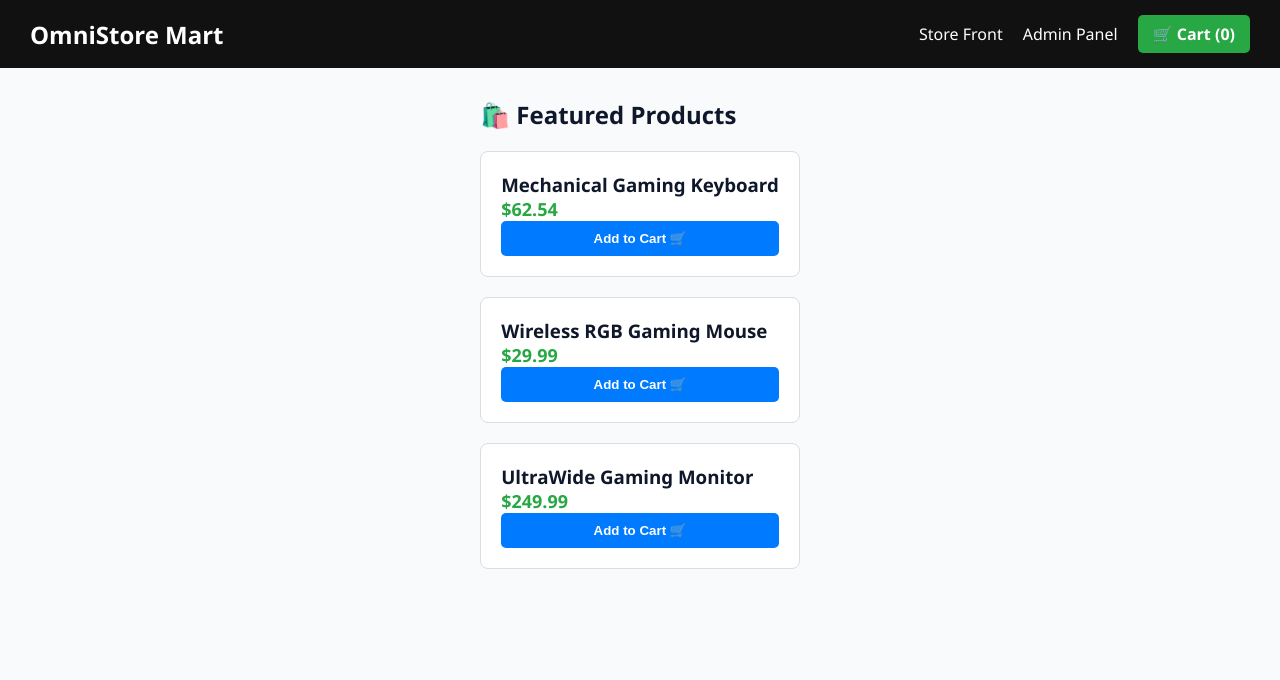
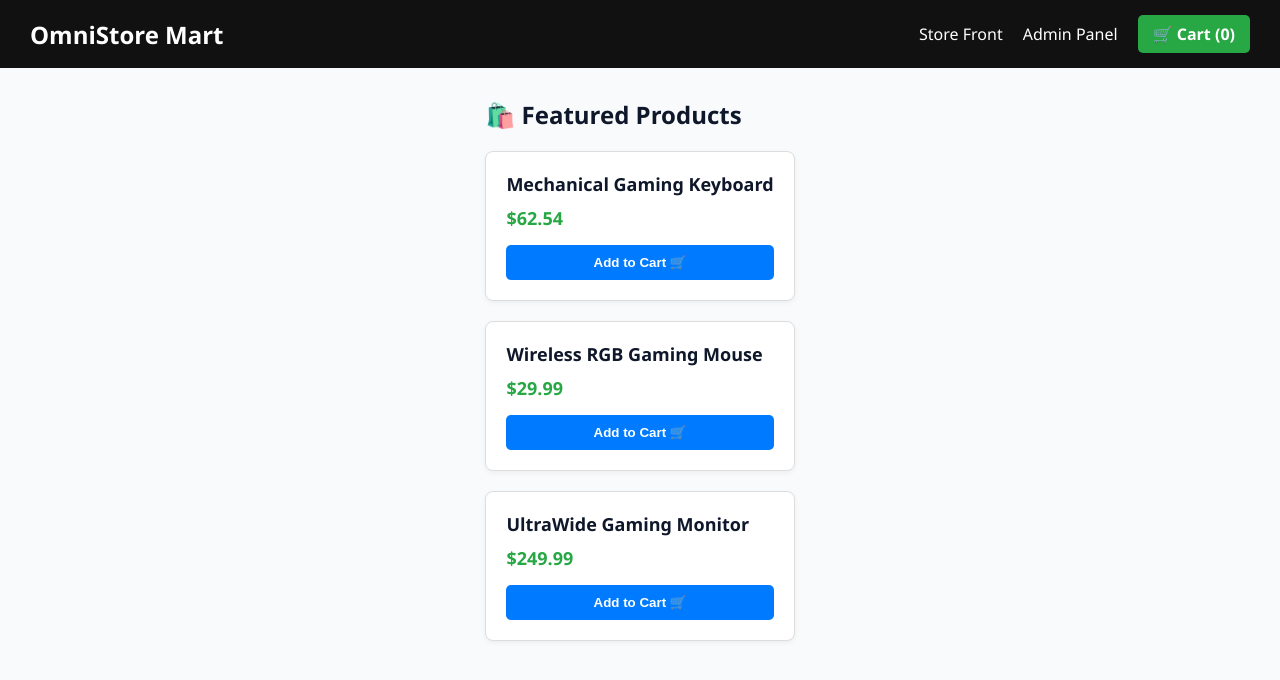
Before and after one commit to amirextra200-clou/omnistore, a React (Vite) app: page / in a window 1280 px wide. Shown: the top 680 px of the page. Built offline with nearby package versions, Linux system fonts and the light colour scheme.

Commit message:
Fix store front grid layout and restore admin panel route

```diff
--- a/src/App.jsx
+++ b/src/App.jsx
@@ -1,9 +1,9 @@
 import React, { useState, useEffect } from 'react';
 import { BrowserRouter as Router, Routes, Route, Link } from 'react-router-dom';
-import Cart from './pages/Cart'; // Sahi path: pages folder ke andar hai
+import Cart from './pages/Cart';
 
 function App() {
-  // Cart state
+  // Cart state with localStorage
   const [cart, setCart] = useState(() => {
     try {
       const savedCart = localStorage.getItem('omnistore_cart');
@@ -15,12 +15,12 @@ function App() {
 
   // Products state (Store Front ke liye)
   const [products, setProducts] = useState([
-    { id: 1, title: 'Mechanical Gaming Keyboard', price: 62.54, image: '' },
-    { id: 2, title: 'Wireless RGB Gaming Mouse', price: 29.99, image: '' },
-    { id: 3, title: 'UltraWide Gaming Monitor', price: 249.99, image: '' },
+    { id: 1, title: 'Mechanical Gaming Keyboard', price: 62.54 },
+    { id: 2, title: 'Wireless RGB Gaming Mouse', price: 29.99 },
+    { id: 3, title: 'UltraWide Gaming Monitor', price: 249.99 },
   ]);
 
-  // Save cart to localStorage so it doesn't disappear on reload
+  // Save cart to localStorage
   useEffect(() => {
     localStorage.setItem('omnistore_cart', JSON.stringify(cart));
   }, [cart]);
@@ -75,17 +75,17 @@ function App() {
 
       {/* Routes */}
       <Routes>
-        {/* Store Front Page */}
+        {/* Store Front Page (Fixed Grid) */}
         <Route
           path="/"
           element={
-            <div style={{ padding: '30px', maxWidth: '1000px', margin: '0 auto' }}>
+            <div style={{ padding: '30px', maxWidth: '1200px', margin: '0 auto' }}>
               <h2>🛍️ Featured Products</h2>
-              <div style={{ display: 'grid', gridTemplateColumns: 'repeat(auto-fit, minmax(250px, 1fr))', gap: '20px', marginTop: '20px' }}>
+              <div style={{ display: 'grid', gridTemplateColumns: 'repeat(auto-fit, minmax(280px, 1fr))', gap: '20px', marginTop: '20px' }}>
                 {products.map(product => (
-                  <div key={product.id} style={{ border: '1px solid #ddd', padding: '20px', borderRadius: '8px', background: '#fff' }}>
-                    <h3>{product.title}</h3>
-                    <p style={{ color: '#28a745', fontWeight: 'bold', fontSize: '18px' }}>${product.price}</p>
+                  <div key={product.id} style={{ border: '1px solid #ddd', padding: '20px', borderRadius: '8px', background: '#fff', boxShadow: '0 2px 5px rgba(0,0,0,0.05)' }}>
+                    <h3 style={{ fontSize: '18px', marginBottom: '10px' }}>{product.title}</h3>
+                    <p style={{ color: '#28a745', fontWeight: 'bold', fontSize: '18px', marginBottom: '15px' }}>${product.price}</p>
                     <button
                       onClick={() => addToCart(product)}
                       style={{ background: '#007bff', color: '#fff', border: 'none', padding: '10px 15px', borderRadius: '5px', cursor: 'pointer', width: '100%', fontWeight: 'bold' }}
@@ -95,6 +95,17 @@ function App() {
                   </div>
                 ))}
               </div>
+            </div>
+          }
+        />
+
+        {/* Admin Panel Route (Restored) */}
+        <Route
+          path="/admin"
+          element={
+            <div style={{ padding: '30px', maxWidth: '1000px', margin: '0 auto' }}>
+              <h2>⚙️ Admin Panel</h2>
+              <p>Welcome to the Admin Dashboard. Manage your products and store settings here.</p>
             </div>
           }
         />
```
